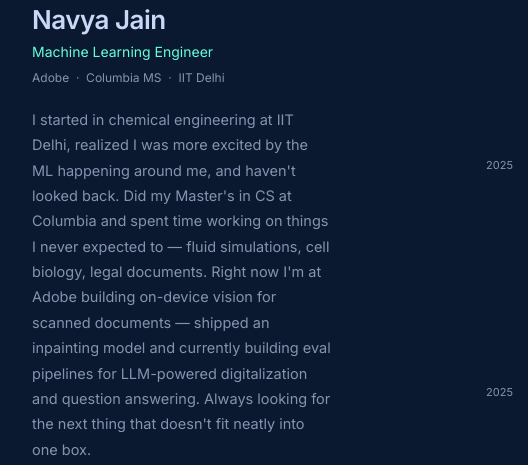
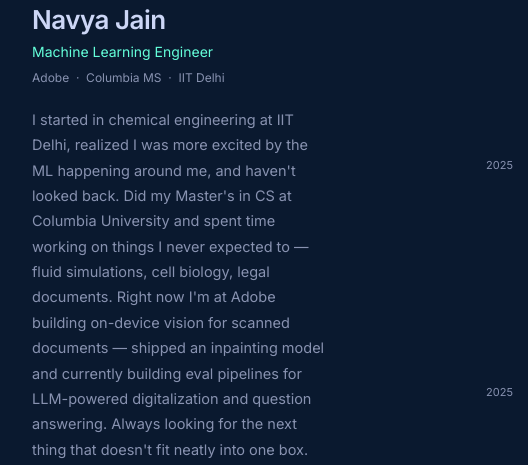
Before and after one commit to navya19j/navya19j.github.io, a plain HTML site: page index.html in a window 1280 px wide. Shown: the part 184-649 px from the top of the page, 98-626 px from the left. Drawn offline with Linux system fonts and the light colour scheme.

Commit message:
Fix Columbia University name in bio

```diff
--- a/index.html
+++ b/index.html
@@ -375,7 +375,7 @@ a { color: inherit; text-decoration: none; }
       <p class="edu">Adobe &nbsp;·&nbsp; Columbia MS &nbsp;·&nbsp; IIT Delhi</p>
       <p class="bio">
         I started in chemical engineering at IIT Delhi, realized I was more excited by the
-        ML happening around me, and haven't looked back. Did my Master's in CS at Columbia
+        ML happening around me, and haven't looked back. Did my Master's in CS at Columbia University
         and spent time working on things I never expected to — fluid simulations, cell
         biology, legal documents. Right now I'm at Adobe building on-device vision for
         scanned documents — shipped an inpainting model and currently building eval
```
